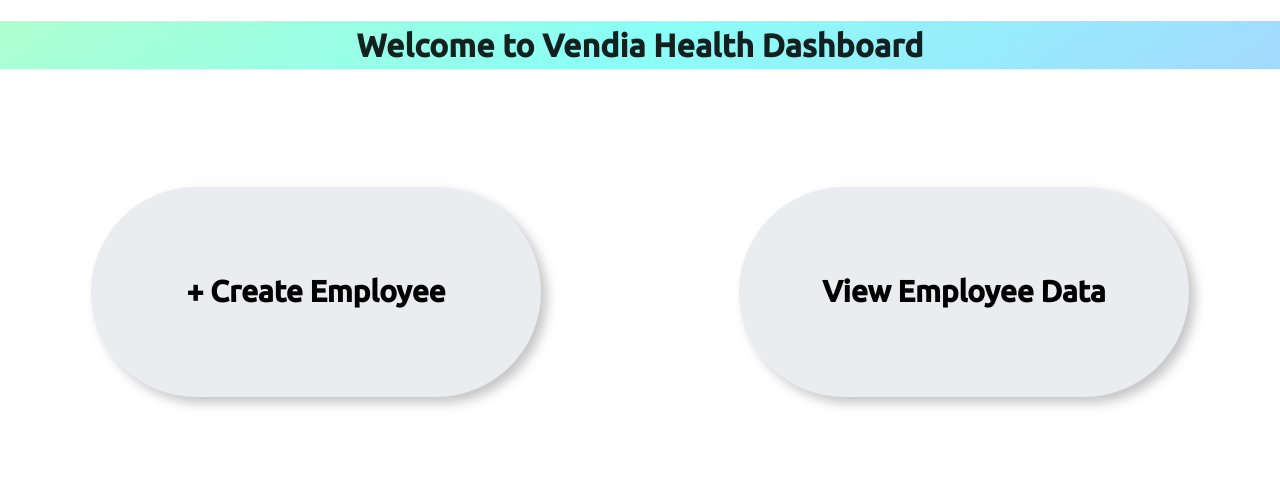
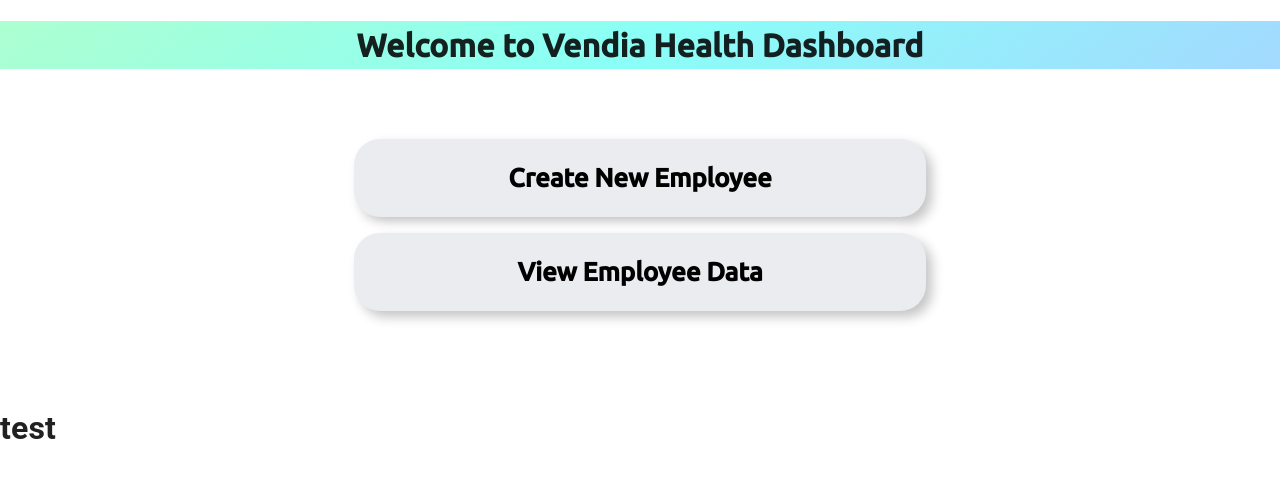
Before and after one commit to kfc0105/vendia-health-dashboard, a React (Create React App) app: page / in a window 1280 px wide. Shown: the top 478 px of the page. Built offline with nearby package versions, Linux system fonts and the light colour scheme; what @vendia/client would draw is missing.

Commit message:
Added Data display

```diff
--- /dev/null
+++ b/src/LandingPage/DisplayAverages.js
@@ -0,0 +1,13 @@
+import { CssBaseline } from '@mui/material';
+import React from 'react';
+import styled from 'styled-components';
+
+function DisplayAverages() {
+    return (
+        <CssBaseline>
+            <h1>test</h1>
+        </CssBaseline>
+    )
+}
+
+export default DisplayAverages;
--- a/src/LandingPage/LandingPage.js
+++ b/src/LandingPage/LandingPage.js
@@ -3,6 +3,7 @@
 import styled from 'styled-components';
 import TitleBarTop from './TitleBarTop.js';
 import OptionButtonsLP from './OptionButtonsLP.js'
+import DisplayAverages from './DisplayAverages.js';
 
 function LandingPage() {
     return (
@@ -10,9 +11,11 @@
             <TitleBarTop/>
             <br/>
             <br/>
+            <OptionButtonsLP/>
             <br/>
             <br/>
-            <OptionButtonsLP/>
+            <br/>
+            <DisplayAverages/>
         </CssBaseline>
     )
 }
--- a/src/LandingPage/OptionButtonsCSS.css
+++ b/src/LandingPage/OptionButtonsCSS.css
@@ -1,9 +1,9 @@
 
 .button {
-  width: 15em;
-  height: 7em;
-  border-radius: 30em;
-  font-size: 30px;
+  width: 22em;
+  height: 3em;
+  border-radius: 1em;
+  font-size: 26px;
   font-family: 'Ubuntu', sans-serif;
   border: none;
   position: relative;
@@ -16,8 +16,8 @@
  .button::before {
   content: '';
   width: 0;
-  height: 7em;
-  border-radius: 30em;
+  height: 3em;
+  border-radius: 1em;
   position: absolute;
   top: 0;
   left: 0;
@@ -28,5 +28,5 @@
  }
 
  .button:hover::before {
-  width: 15em;
+  width: 25em;
  }
--- a/src/LandingPage/OptionButtonsLP.js
+++ b/src/LandingPage/OptionButtonsLP.js
@@ -21,14 +21,14 @@
         <STYLE_1>
            <Grid container spacing = {2} direction="row"
                 >
-                <Grid item xs={6} md={6} lg={6} alignItems="center">
+                <Grid item xs={12} sm={12} md={12} lg={12} alignItems="center">
                     <button className="button"
                             onClick={routeChangeNewData}>
-                                <span class="text">+ Create Employee</span>
+                                <span class="text">Create New Employee</span>
                     </button>
                 </Grid>
 
-                <Grid item xs={6} md={6} lg={6} alignItems="center">
+                <Grid item xs={12} sm={12} md={12} lg={12} alignItems="center">
                     <button className="button" role="button"
                             onClick={routeChangeViewData}>
                                 <span class="text">View Employee Data</span>
```
